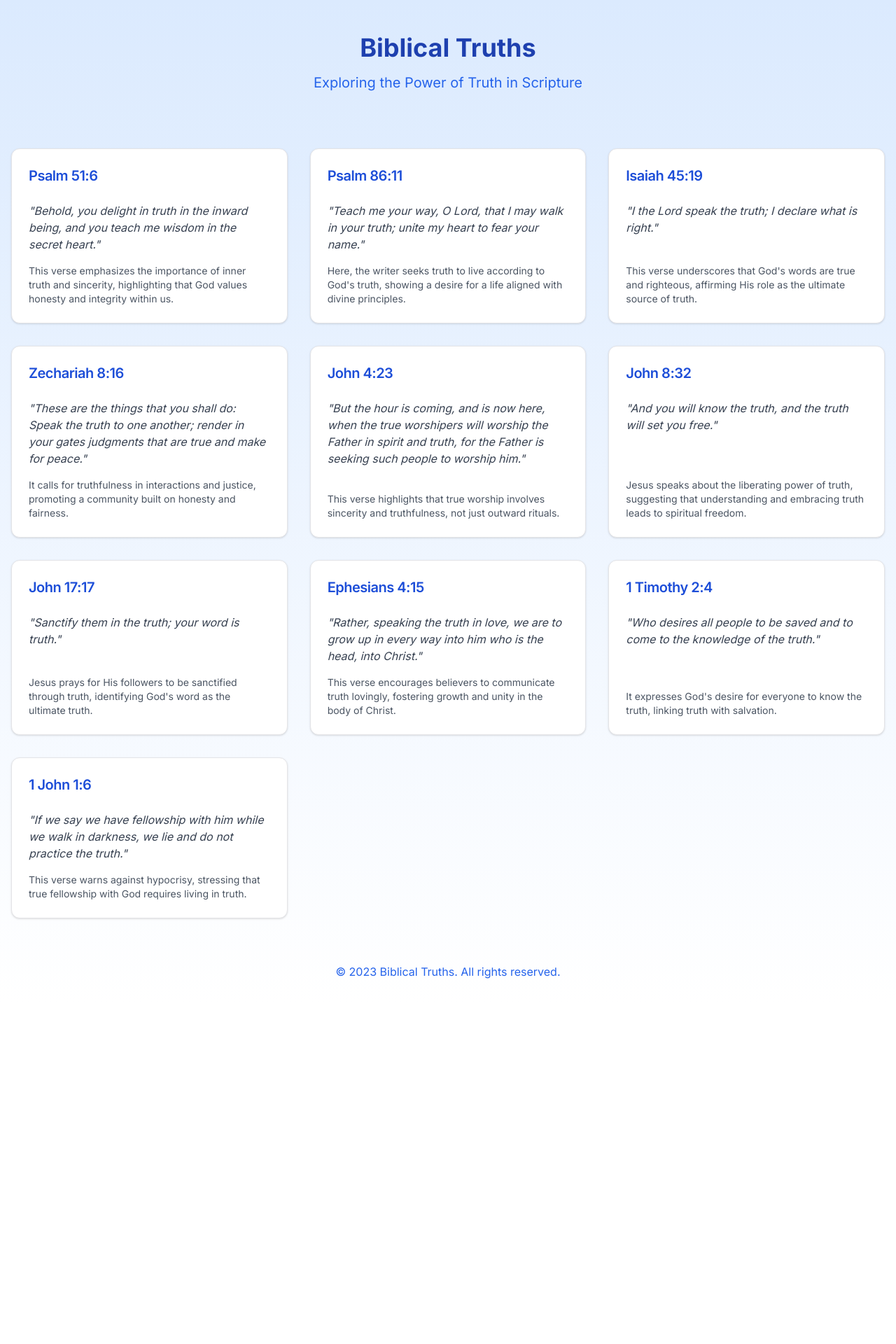
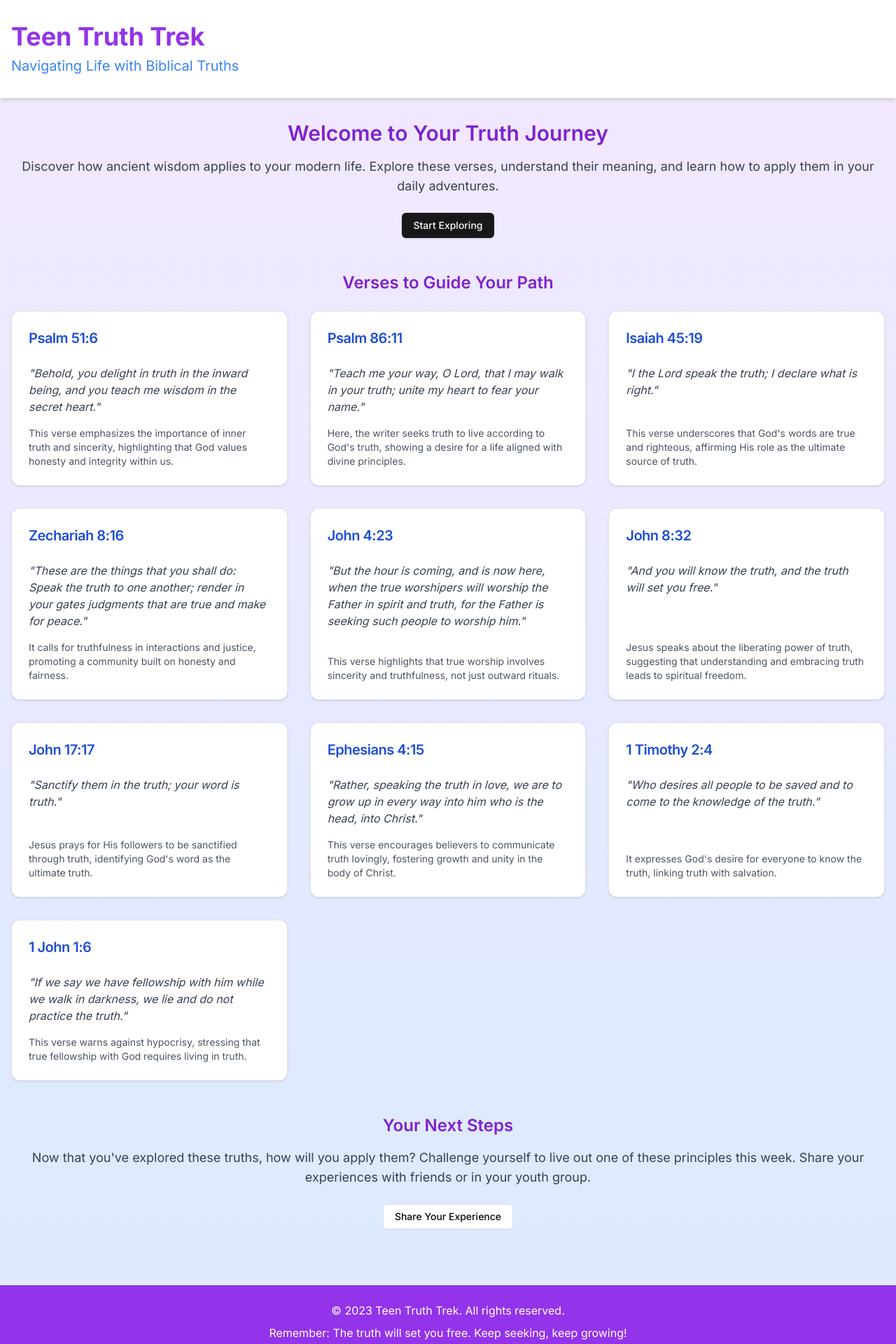
Before and after one commit to KKbutter2281/truth-bible-verses, a Next.js app: page / in a window 1280 px wide. Shown: the top 1920 px of the page at 70% size. Before the commit the page ends 1432 px from the top, so only its background shows below. Built offline with nearby package versions, Linux system fonts and the light colour scheme.

Commit message:
Update page.tsx

```diff
--- a/src/app/page.tsx
+++ b/src/app/page.tsx
@@ -1,22 +1,54 @@
+import Link from 'next/link'
+import { Button } from "@/components/ui/button"
 import VerseCard from '../components/VerseCard'
 import { verses } from '../data/verses'
 
 export default function Home() {
   return (
-    <div className="min-h-screen bg-gradient-to-b from-blue-100 to-white">
-      <header className="py-12 text-center">
-        <h1 className="text-4xl font-bold text-blue-800 mb-4">Biblical Truths</h1>
-        <p className="text-xl text-blue-600">Exploring the Power of Truth in Scripture</p>
+    <div className="min-h-screen bg-gradient-to-b from-purple-100 to-blue-100">
+      <header className="py-8 bg-white shadow-md">
+        <div className="container mx-auto px-4">
+          <h1 className="text-4xl font-bold text-purple-600 mb-2">Teen Truth Trek</h1>
+          <p className="text-xl text-blue-500">Navigating Life with Biblical Truths</p>
+        </div>
       </header>
+
       <main className="container mx-auto px-4 py-8">
-        <div className="grid grid-cols-1 md:grid-cols-2 lg:grid-cols-3 gap-8">
-          {verses.map((verse, index) => (
-            <VerseCard key={index} {...verse} />
-          ))}
+        <section className="mb-12 text-center">
+          <h2 className="text-3xl font-semibold text-purple-700 mb-4">Welcome to Your Truth Journey</h2>
+          <p className="text-lg text-gray-700 mb-6">
+            Discover how ancient wisdom applies to your modern life. Explore these verses, understand their meaning, and learn how to apply them in your daily adventures.
+          </p>
+          <Button asChild>
+            <Link href="#verses">Start Exploring</Link>
+          </Button>
+        </section>
+
+        <section id="verses" className="mb-12">
+          <h2 className="text-2xl font-semibold text-purple-700 mb-6 text-center">Verses to Guide Your Path</h2>
+          <div className="grid grid-cols-1 md:grid-cols-2 lg:grid-cols-3 gap-8">
+            {verses.map((verse, index) => (
+              <VerseCard key={index} {...verse} />
+            ))}
+          </div>
+        </section>
+
+        <section className="mb-12 text-center">
+          <h2 className="text-2xl font-semibold text-purple-700 mb-4">Your Next Steps</h2>
+          <p className="text-lg text-gray-700 mb-6">
+            Now that you've explored these truths, how will you apply them? Challenge yourself to live out one of these principles this week. Share your experiences with friends or in your youth group.
+          </p>
+          <Button asChild variant="outline">
+            <Link href="#share-experience">Share Your Experience</Link>
+          </Button>
+        </section>
+      </main>
+
+      <footer className="bg-purple-600 text-white py-6">
+        <div className="container mx-auto px-4 text-center">
+          <p>&copy; 2023 Teen Truth Trek. All rights reserved.</p>
+          <p className="mt-2">Remember: The truth will set you free. Keep seeking, keep growing!</p>
         </div>
-      </main>
-      <footer className="text-center py-8 text-blue-600">
-        © 2023 Biblical Truths. All rights reserved.
       </footer>
     </div>
   )
```
